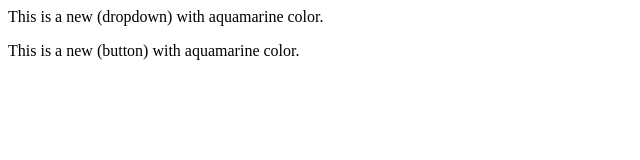
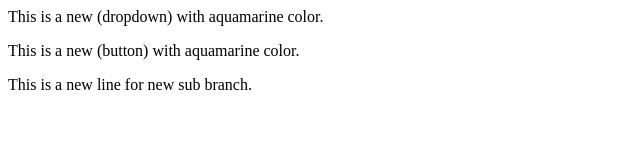
Before and after one commit to PrithvirajSinghRanawat/new-demo-repo-tutorial, a plain HTML site: page index.htm in a window 1280 px wide. Shown: the whole page, without its empty margins (0-640 px from the left). Drawn offline with Linux system fonts and the light colour scheme.

Commit message:
added new line in sub branch basic

```diff
--- a/index.htm
+++ b/index.htm
@@ -1,2 +1,3 @@
 <p>This is a new (dropdown) with aquamarine color.</p>
 <p>This is a new (button) with aquamarine color.</p>
+<p>This is a new line for new sub branch.</p>
```
